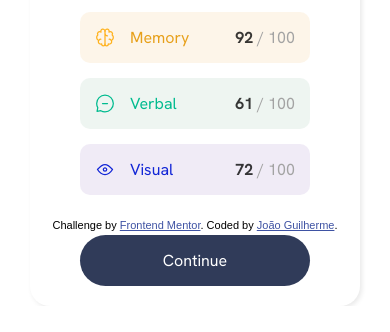
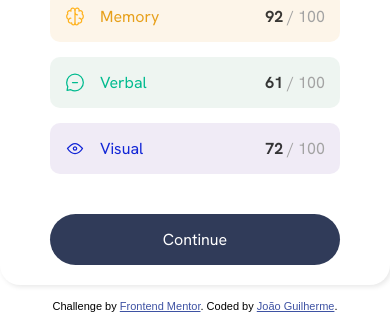
Before and after one commit to joaoglibras/desafios, a plain HTML site: page results-summary/index.html in a window 390 px wide. Shown: the part 593-925 px from the top of the page. Before the commit the page ends 899 px from the top, so only its background shows below. Drawn offline with Linux system fonts and the light colour scheme.

Commit message:
results-summary mobile version

```diff
--- a/results-summary/style.css
+++ b/results-summary/style.css
@@ -108,7 +108,8 @@ h2.section-title {
     display: flex;
 
     padding: 15px;
-    width: 200px;
+    width: calc(100% - 30px);
+    min-width: 170px;
     border-radius: 10px;
     margin: 15px auto;
 
@@ -158,7 +159,8 @@ img {
 
 button {
     display: block;
-    width: 230px;
+    width: 100%;
+    min-width: 195px;
     margin: auto;
     padding: 15px 0;
     border: none;
@@ -174,31 +176,39 @@ button:hover {
     background-image: var(--gradient-1);
 }
 
-
-@media(max-width: 700px) {
-    .container {
-        display: block;
-        margin: auto;
-        width: 330px;
-    }
-
-    footer {
-        position: static;
-        margin-top: 20px;
-    }
-}
-
-@media(max-width: 400px) {
-}
-
 footer {
     font-family: Arial, Helvetica, sans-serif;
     position: fixed;
     bottom: 0;
-    width: 100%;
-    font-size: 11px; text-align: center;
+    font-size: 11px;
     margin-bottom:  20px;
 }
 footer a {
     color: hsl(228, 45%, 44%);
 }
+
+@media(max-width: 700px) {
+    body {
+        display: block;
+        /* min-height: none; */
+    }
+
+    .container {
+        display: block;
+        margin: auto;
+        width: 100vw;
+    }
+
+    .section {
+        /* display: block; */
+        width: calc(100% - 100px);
+        border-radius: 0 0 20px 20px;
+        /* padding: 0 15px; */
+    }
+
+    footer {
+        position: static;
+        text-align: center;
+        margin-top: 15px;
+    }
+}
```
